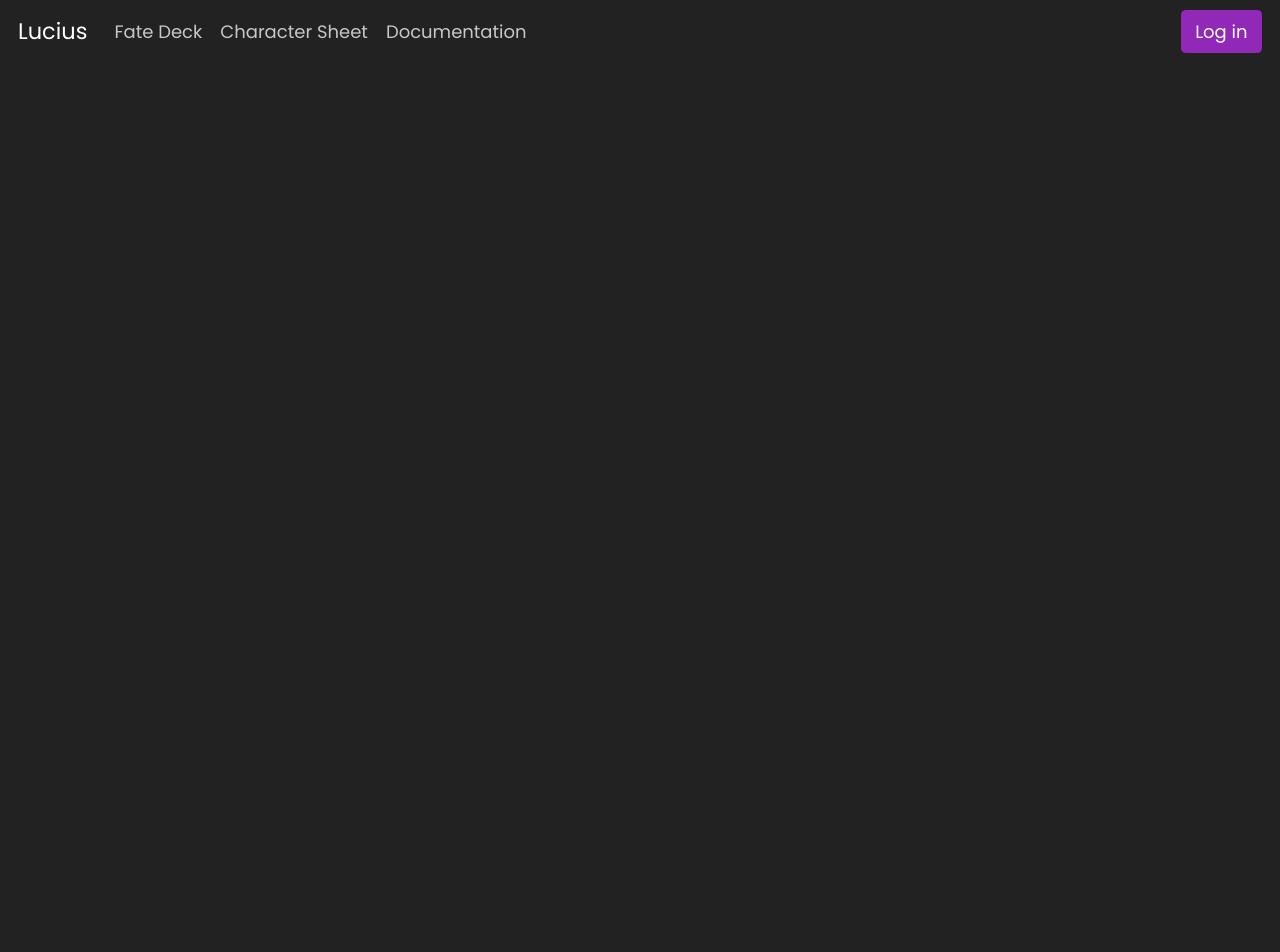
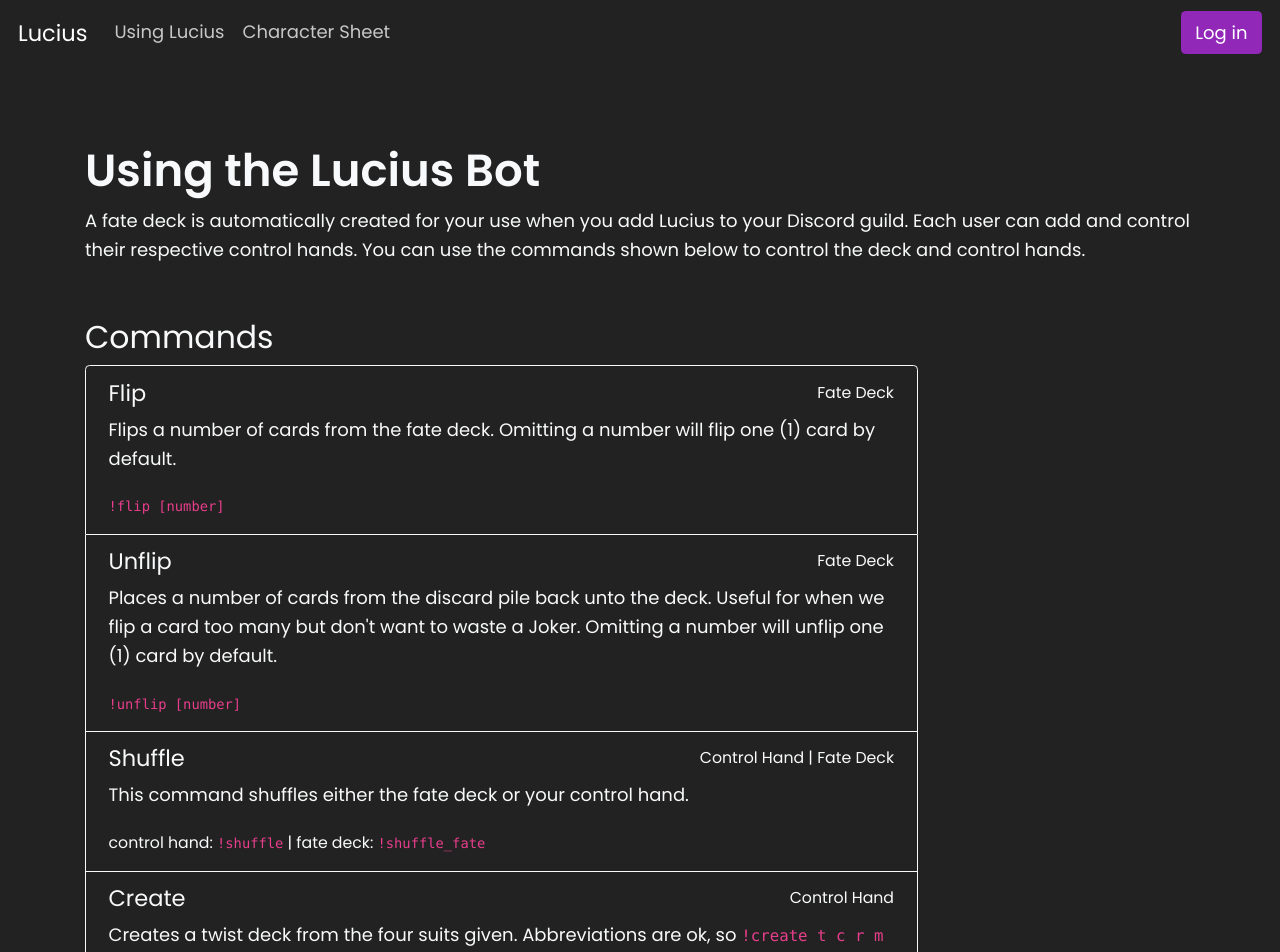
Before and after one commit to ShrikeFound/lucius, a React (Create React App) app: page /using-lucius in a window 1280 px wide. Shown: the top 952 px of the page. Before the commit the page ends 800 px from the top, so only its background shows below. Built offline with nearby package versions, Linux system fonts and the light colour scheme; no server answers.

Commit message:
added how-to section

```diff
--- a/src/components/App.js
+++ b/src/components/App.js
@@ -10,6 +10,7 @@
 import FormContainer from './FormContainer.js'
 import Header from './Header'
 import "../custom.scss"
+import FateDeck from './FateDeck.js'
 const App = () => {
   return (
           <Router>
@@ -39,6 +40,10 @@
             </FormContainer>
           </Route>
 
+          <Route path="/using-lucius">
+            <FateDeck/>
+          </Route>
+
 
           <PrivateRoute exact path="/dashboard" component={Dashboard} />
 
--- /dev/null
+++ b/src/components/FateDeck.js
@@ -0,0 +1,128 @@
+import React from 'react'
+import { Container, ListGroup } from 'react-bootstrap'
+
+const FateDeck = () => {
+  return (
+    <Container>
+      <h1>Using the Lucius Bot</h1>
+      <p>
+         A fate deck is automatically created for your use when you add Lucius to your Discord guild. Each user can add and control their respective control hands. You can use the commands shown below to control the deck and control hands.
+      </p>
+
+      <h3 className="mt-5">Commands</h3>
+
+
+      <ListGroup className="w-75">
+
+        <ListGroup.Item >
+          <div className="d-flex justify-content-between">
+            <h5>Flip</h5>
+            <small>Fate Deck</small>
+          </div>
+          <p>
+            Flips a number of cards from the fate deck. Omitting a number will flip one (1) card by default.
+          </p>
+          <small><code>!flip [number]</code></small>
+        </ListGroup.Item>
+
+        <ListGroup.Item >
+          <div className="d-flex justify-content-between">
+            <h5>Unflip</h5>
+            <small>Fate Deck</small>
+          </div>
+          <p>
+            Places a number of cards from the discard pile back unto the deck. Useful for when we flip a card too many but don't want to waste a Joker. Omitting a number will unflip one (1) card by default.
+          </p>
+          <small><code>!unflip [number]</code></small>
+        </ListGroup.Item>
+
+
+        <ListGroup.Item>
+        <div className="d-flex justify-content-between">
+          <h5>Shuffle</h5>
+          <small>Control Hand | Fate Deck</small>
+        </div>
+        <p>
+          This command shuffles either the fate deck or your control hand.
+        </p>
+        <small>control hand: <code>!shuffle</code>     |    fate deck: <code>!shuffle_fate</code></small>
+      </ListGroup.Item>
+
+
+        <ListGroup.Item >
+          <div className="d-flex justify-content-between">
+            <h5>Create</h5>
+            <small>Control Hand</small>
+          </div>
+          <p>
+            Creates a twist deck from the four suits given. Abbreviations are ok, so <code>!create t c r m</code> will
+            work just as well as <code>!create Tomes Crows Rams Masks</code>. The suits should be ordered in descending order.
+          </p>
+          <small><code>!create [defining suit] [ascendant suit] [center suit] [descendant suit]</code></small>
+        </ListGroup.Item>
+
+
+        <ListGroup.Item >
+          <div className="d-flex justify-content-between">
+            <h5>Cheat</h5>
+            <small>Control Hand</small>
+          </div>
+          <p>
+            Cheats in a card with the given value from your control hand.
+          </p>
+          <small><code>!cheat [value]</code></small>
+        </ListGroup.Item>
+
+        <ListGroup.Item >
+          <div className="d-flex justify-content-between">
+            <h5>Draw</h5>
+            <small>Control Hand</small>
+          </div>
+          <p>
+            Draws a number of cards from your twist deck to your control hand. Omitting a numberwill draw one (1) card by default.
+          </p>
+          <small><code>!draw [number]</code></small>
+        </ListGroup.Item>
+
+        <ListGroup.Item >
+          <div className="d-flex justify-content-between">
+            <h5>Undraw</h5>
+            <small>Control Hand</small>
+          </div>
+          <p>
+            Places a a number of cards back unto the twist deck from your control hand. For when you draw too many cards.
+          </p>
+          <small><code>!undraw [number]</code></small>
+        </ListGroup.Item>
+
+        <ListGroup.Item >
+          <div className="d-flex justify-content-between">
+            <h5>Discard</h5>
+            <small>Control Hand</small>
+          </div>
+          <p>
+            Discards a card with the given value from your control hand.
+          </p>
+          <small><code>!discard [value]</code></small>
+        </ListGroup.Item>
+
+        <ListGroup.Item >
+          <div className="d-flex justify-content-between">
+            <h5>Resurrect</h5>
+            <small>Control Hand</small>
+          </div>
+          <p>
+            places a number of cards from your graveyard back into your hand. For when you cheat a little too early.
+          </p>
+          <small><code>!res [number]</code></small>
+        </ListGroup.Item>
+
+
+
+      </ListGroup>
+
+    </Container>
+  )
+}
+
+export default FateDeck
--- a/src/components/Header.js
+++ b/src/components/Header.js
@@ -35,9 +35,8 @@
       <Navbar.Toggle aria-controls="basic-navbar-nav" />
       <Navbar.Collapse id="basic-navbar-nav">
         <Nav className="mr-auto">
-          <Link className="nav-link" to="/fate-deck">Fate Deck</Link>
+          <Link className="nav-link" to="/using-lucius">Using Lucius</Link>
           <Link className="nav-link" to="/character-sheet">Character Sheet</Link>
-          <Link className="nav-link" to="/documentation">Documentation</Link>
         </Nav>
 
           <Nav>
--- a/src/custom.scss
+++ b/src/custom.scss
@@ -13,7 +13,14 @@
 
 body {
   background-color: var(--dark);
+  color: $light;
   font-family: "Poppins", sans-serif;
+  line-height: 1.6;
+}
+
+.list-group-item {
+  background-color: inherit;
+  border-color: $light;
 }
 
 h1,
@@ -41,3 +48,6 @@
 .nav-link:hover {
   color: rgba(255, 255, 255, 1) !important;
 }
+#root {
+  padding-top: 8rem;
+}
```
